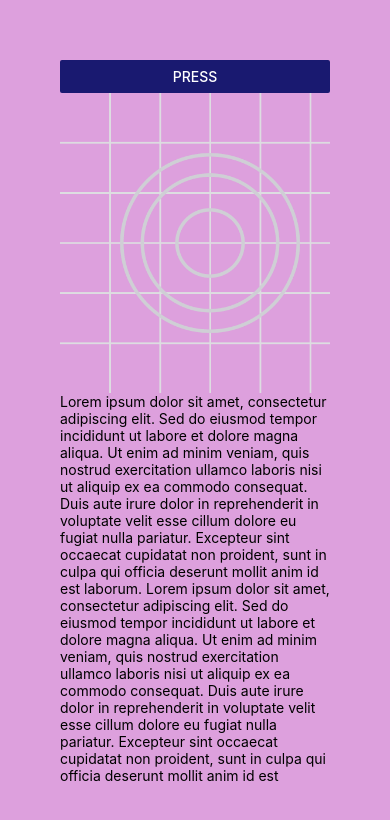
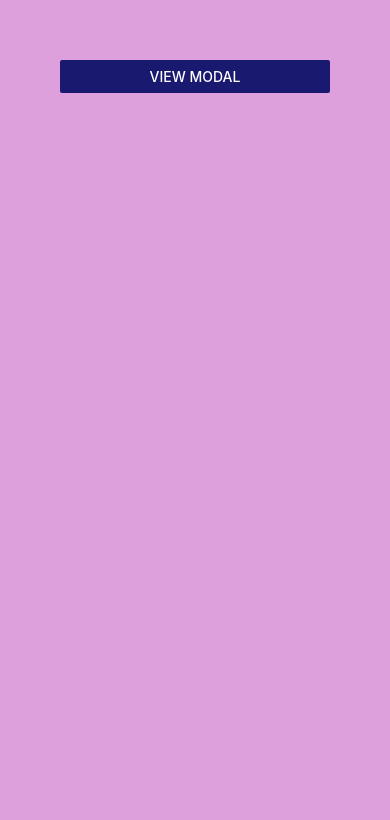
Before and after one commit to JesusVergara89/ReactNative1, a React Native app: screen / in a window 390 px wide. Shown: the top 820 px of the page. Built offline with nearby package versions, Linux system fonts and the light colour scheme.

Commit message:
model component and its props, like visible,onRequestClose,animationType,presentationStyle

```diff
--- a/App.js
+++ b/App.js
@@ -1,29 +1,30 @@
-import { View, Text, Image, ScrollView, Button, Pressable } from "react-native";
+import { useState } from "react";
+import { View, Text, Image, ScrollView, Button, Pressable, Modal } from "react-native";
 import { Colors } from "react-native/Libraries/NewAppScreen";
-const logoImg = require("./assets/adaptive-icon.png")
+//const logoImg = require("./assets/adaptive-icon.png")
+
+
 
 export default function App() {
+  const [isModalVisible, setIsModalVisible] = useState(false)
   return <View style={{ flex: 1, backgroundColor: "plum", padding: 60 }} >
+
     <Button
-      title="Press"
-      onPress={() => console.log("you have press the btn")}
-      color="midnightblue"
-      disabled={false}
+    title="View modal"
+    onPress={() => setIsModalVisible(true)}
+    color="midnightblue"
     />
-    <ScrollView >
-      <Pressable
-      onPress={()=> console.log("image press")}
-      >
-        <Image source={logoImg} style={{ width: 300, height: 300 }} />
-      </Pressable>
-      <Text>
-        Lorem ipsum dolor sit amet, consectetur adipiscing elit. Sed do eiusmod tempor incididunt ut labore et dolore magna aliqua. Ut enim ad minim veniam, quis nostrud exercitation ullamco laboris nisi ut aliquip ex ea commodo consequat. Duis aute irure dolor in reprehenderit in voluptate velit esse cillum dolore eu fugiat nulla pariatur. Excepteur sint occaecat cupidatat non proident, sunt in culpa qui officia deserunt mollit anim id est laborum.
-        Lorem ipsum dolor sit amet, consectetur adipiscing elit. Sed do eiusmod tempor incididunt ut labore et dolore magna aliqua. Ut enim ad minim veniam, quis nostrud exercitation ullamco laboris nisi ut aliquip ex ea commodo consequat. Duis aute irure dolor in reprehenderit in voluptate velit esse cillum dolore eu fugiat nulla pariatur. Excepteur sint occaecat cupidatat non proident, sunt in culpa qui officia deserunt mollit anim id est laborum.
-        Lorem ipsum dolor sit amet, consectetur adipiscing elit. Sed do eiusmod tempor incididunt ut labore et dolore magna aliqua. Ut enim ad minim veniam, quis nostrud exercitation ullamco laboris nisi ut aliquip ex ea commodo consequat. Duis aute irure dolor in reprehenderit in voluptate velit esse cillum dolore eu fugiat nulla pariatur. Excepteur sint occaecat cupidatat non proident, sunt in culpa qui officia deserunt mollit anim id est laborum.
-        Lorem ipsum dolor sit amet, consectetur adipiscing elit. Sed do eiusmod tempor incididunt ut labore et dolore magna aliqua. Ut enim ad minim veniam, quis nostrud exercitation ullamco laboris nisi ut aliquip ex ea commodo consequat. Duis aute irure dolor in reprehenderit in voluptate velit esse cillum dolore eu fugiat nulla pariatur. Excepteur sint occaecat cupidatat non proident, sunt in culpa qui officia deserunt mollit anim id est laborum.
-      </Text>
-      <Image source={logoImg} style={{ width: 300, height: 300 }} />
-    </ScrollView>
+
+    <Modal visible={isModalVisible} onRequestClose={()=>setIsModalVisible(false)} animationType="slice" presentationStyle="pageSheet">
+      <View style={{flex:1, backgroundColor: "lightgreen", padding: 60}}>
+           <Text>Modal content</Text>
+           <Button
+           title="Close"
+           onPress={() => setIsModalVisible(false)}
+           color="midnightblue"
+           />
+      </View>
+    </Modal>
   </View>
 }
 
```
